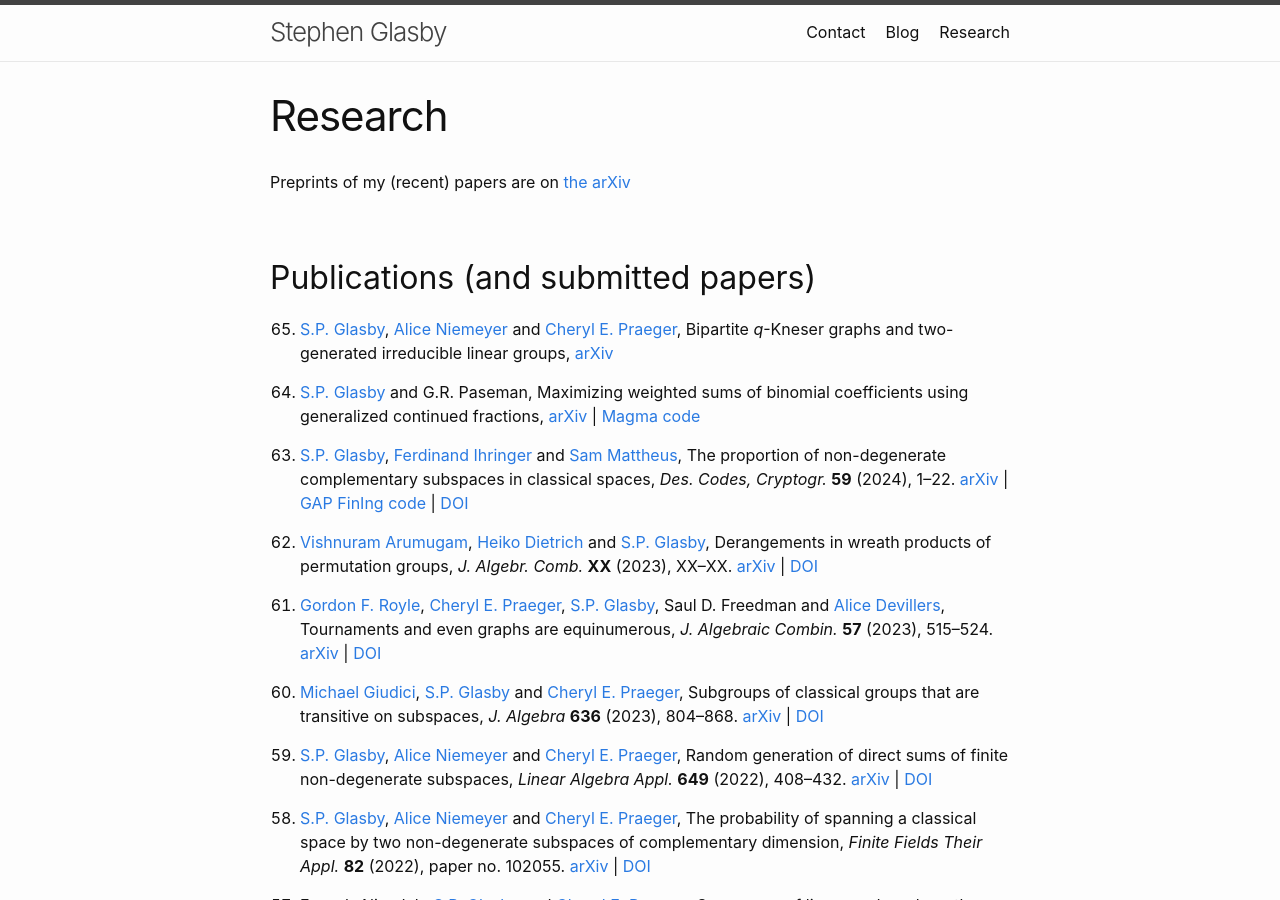
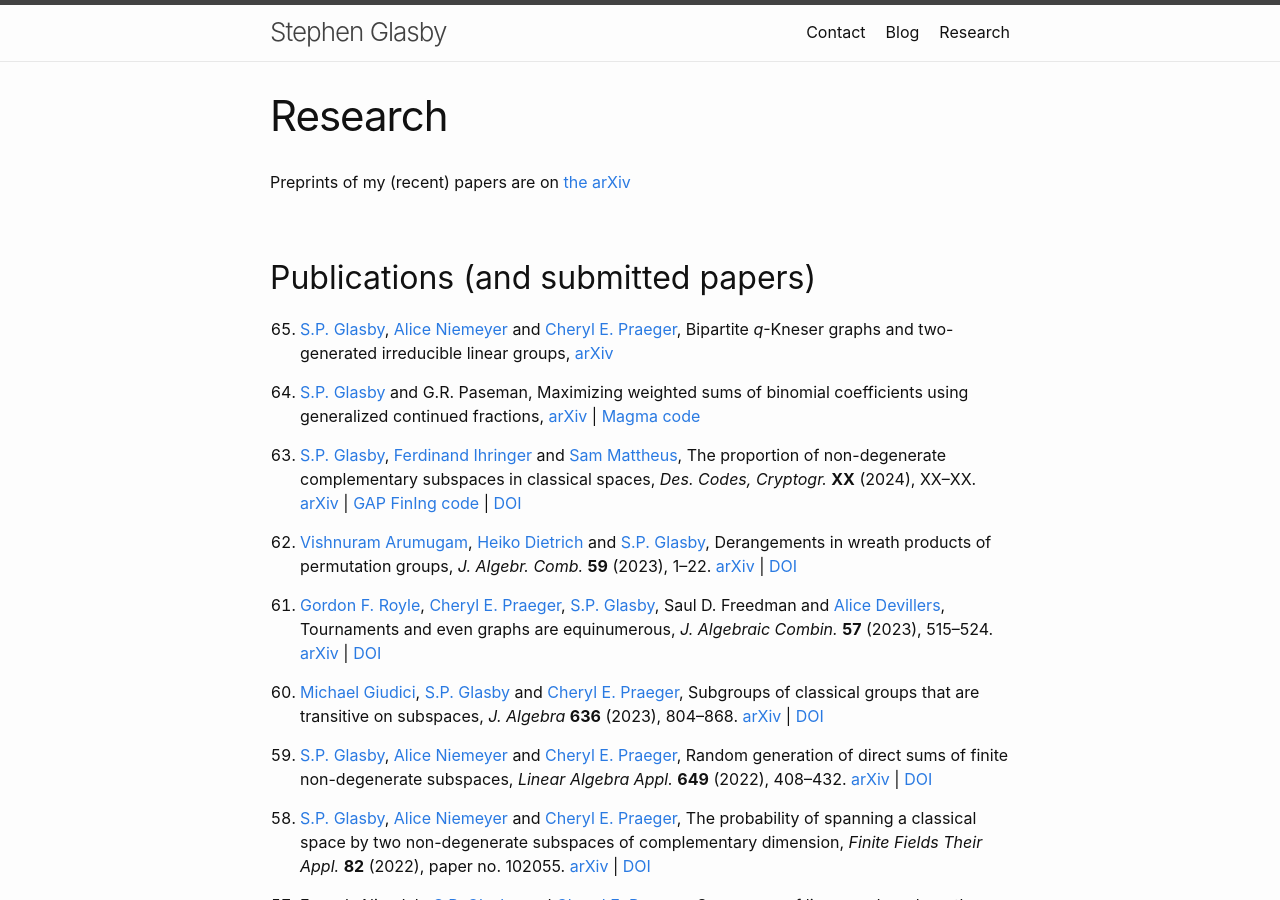
Before and after one commit to StephenGlasby/StephenGlasby.github.io, a Jekyll site: the page built from publications.md, in a window 1280 px wide and 900 px high. Built offline with Jekyll 4.4.1, drawn with Linux system fonts in a browser that asks for light colours; some of the changed lines change nothing that is shown.

Commit message:
pages Vishnu-Heiko paper

```diff
--- a/publications.md
+++ b/publications.md
@@ -28,7 +28,7 @@ Preprints of my (recent) papers are on [the arXiv](https://arxiv.org/a/glasby_s_
   [Ferdinand Ihringer](http://math.ihringer.org/) and
   [Sam Mattheus](http://homepages.vub.ac.be/~samatthe/),
   The proportion of non-degenerate complementary subspaces in classical spaces,
-  *Des. Codes, Cryptogr.* **59** (2024), 1--22.
+  *Des. Codes, Cryptogr.* **XX** (2024), XX--XX.
   [arXiv](http://arxiv.org/abs/2207.04678) |
   [GAP FinIng code](FinIngGAPcode.g) |
   [DOI](https://doi.org/10.1007/s10623-023-01235-3)
@@ -37,7 +37,7 @@ Preprints of my (recent) papers are on [the arXiv](https://arxiv.org/a/glasby_s_
   [Heiko Dietrich](https://users.monash.edu/~heikod/) and
   [S.P. Glasby](https://stephenglasby.github.io/),
   Derangements in wreath products of permutation groups,
-  *J. Algebr. Comb.* **XX** (2023), XX--XX.
+  *J. Algebr. Comb.* **59** (2023), 1--22.
   [arXiv](https://arxiv.org/abs/2207.01215) |
   [DOI](https://doi.org/10.1007/s10801-023-01255-1)
 
```
